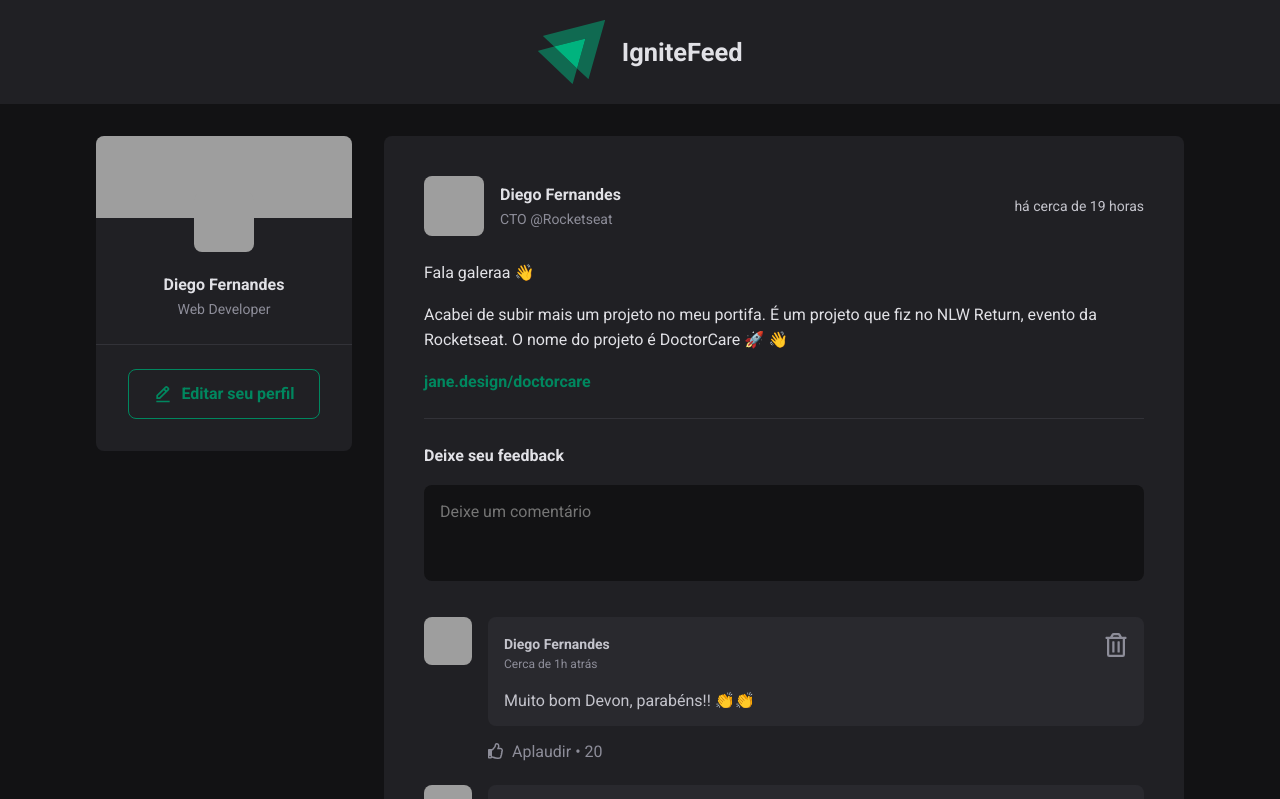
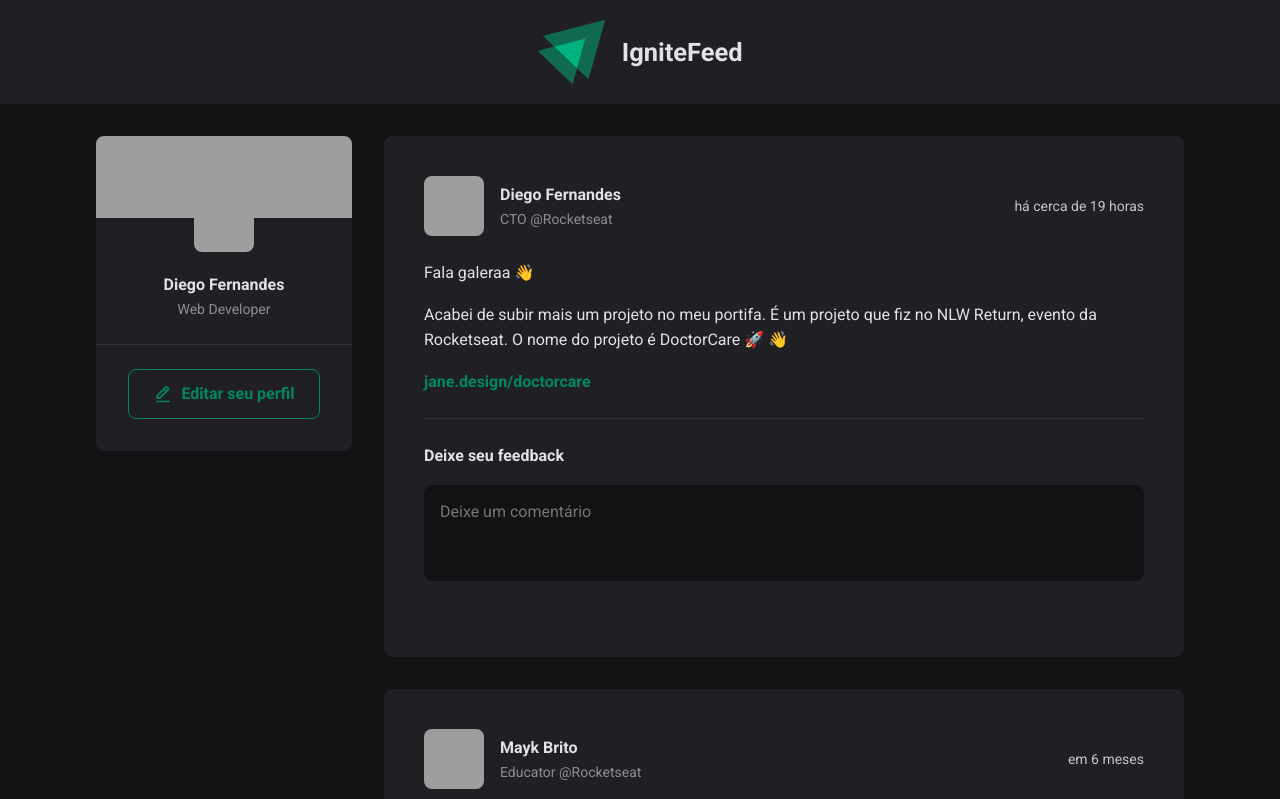
Before and after one commit to 2joaopedro/IgniteFeed, a React (Vite) app: page / in a window 1280 px wide. Shown: the top 799 px of the page. Built offline with nearby package versions, Linux system fonts and the light colour scheme; grey boxes are pictures that could not be loaded.

Commit message:
Adicionado Post e couteudos através da interface

```diff
--- a/src/components/Comment/Index.jsx
+++ b/src/components/Comment/Index.jsx
@@ -4,7 +4,7 @@
 
 import Styles from './Styles.module.css';
 
-export function Comment() {
+export function Comment({content}) {
     return(
         <div className={Styles.comment}>
             <Avatar isComment={true} src='https://github.com/diego3g.png'/>
@@ -20,7 +20,7 @@
                             <FaRegTrashAlt size={24}/>
                         </button>
                     </header>
-                    <p>Muito bom Devon, parabéns!! 👏👏 </p>
+                    <p>{content}</p>
                 </div>
 
                 <footer>
--- a/src/components/Post/Index.jsx
+++ b/src/components/Post/Index.jsx
@@ -6,7 +6,9 @@
 import { useState } from 'react';
 
 export function Post({author,publishedAt,content}) {
-    const [comments, setComments] = useState([1,2])
+    const [comments, setComments] = useState([])
+
+    const [newCommentText, setNewCommentText] = useState('');
 
     const publishedDateFormatted = format(publishedAt, "d 'de' LLLL 'às' HH:mm'h'", {
         locale: ptBR,
@@ -17,9 +19,16 @@
         addSuffix: true,
     })
 
+    function handleNewCommentChange() {
+        setNewCommentText(event.target.value);
+    }
+
     function handleCreateNewComment() {
         event.preventDefault();
-        setComments([...comments,comments.length ++]);
+
+        setComments([...comments, newCommentText]);
+
+        setNewCommentText('');
     }
     return (
         <article className={Styles.post}>
@@ -48,7 +57,7 @@
             </div>
             <form onSubmit={handleCreateNewComment} className={Styles.commentForm}>
                 <strong>Deixe seu feedback</strong>
-                <textarea placeholder="Deixe um comentário"/>
+                <textarea name="comment" placeholder="Deixe um comentário" value={newCommentText} onChange={handleNewCommentChange}/>
                 <footer>
                     <button type="submit">Publicar</button>
                 </footer>
@@ -57,7 +66,7 @@
             <div className={Styles.commentList}>
                 {
                     comments.map(comment => {
-                        return <Comment/>
+                        return <Comment content={comment}/>
                     })
                 }
             </div>
```
